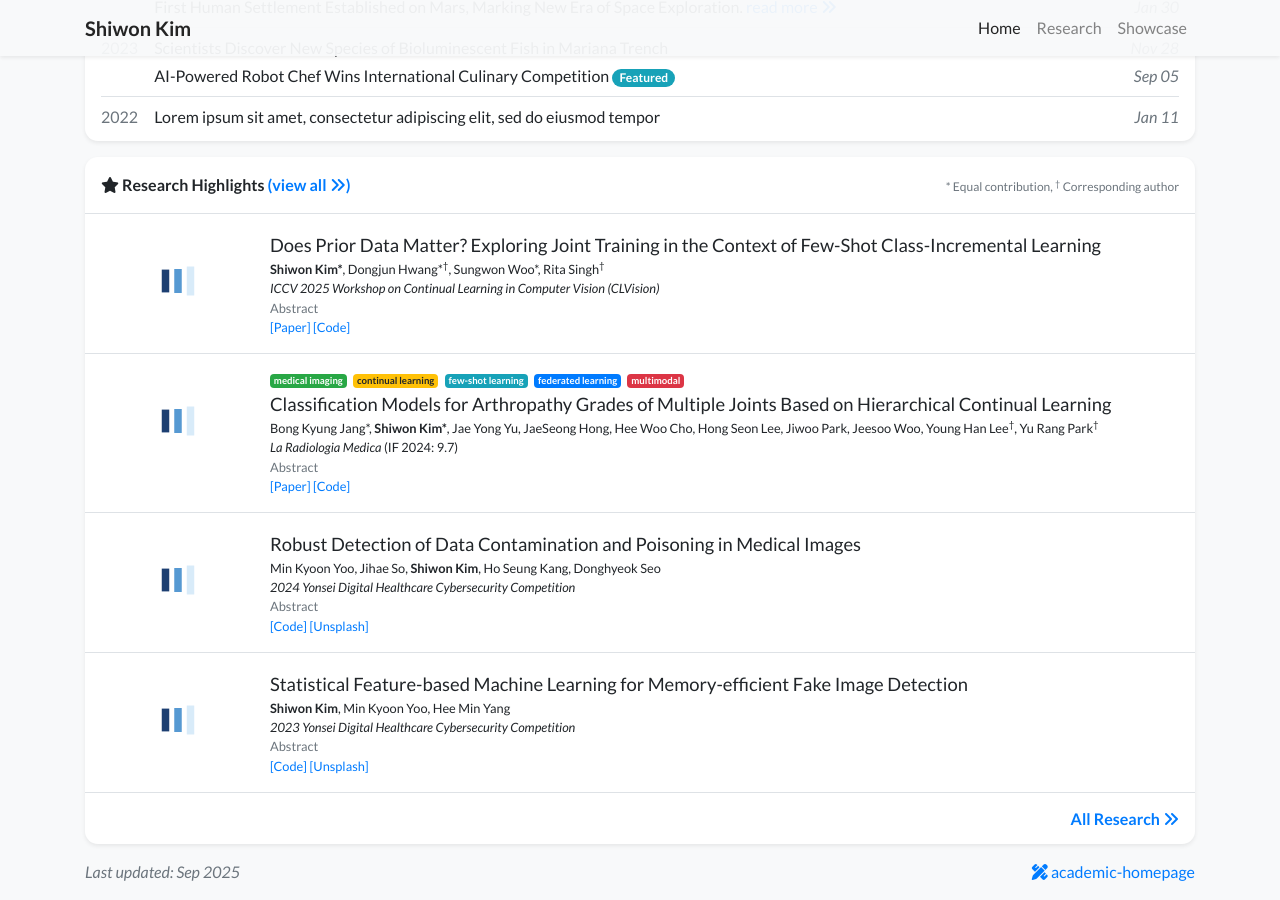
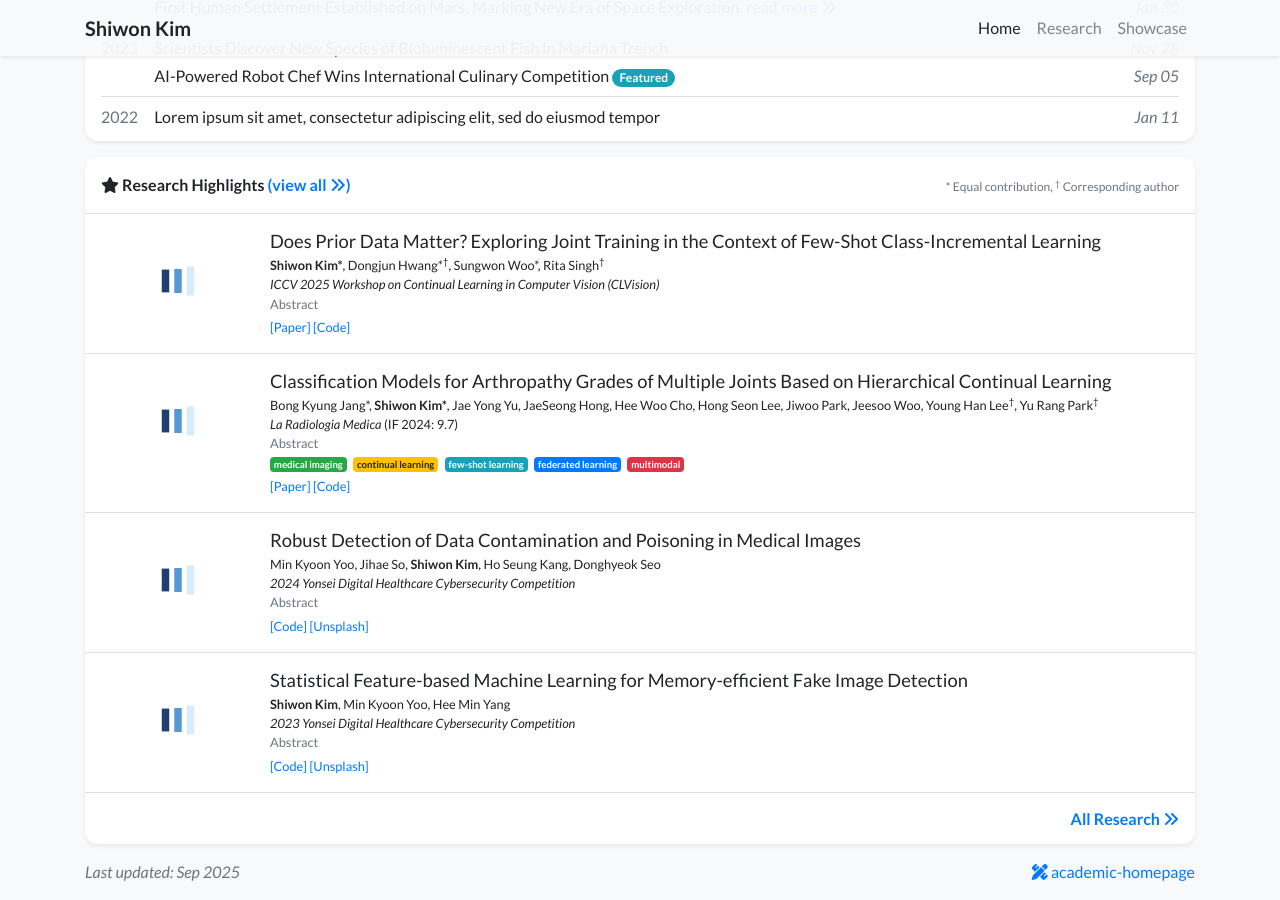
Before and after one commit to shiwonkim/shiwonkim.github.io, a Jekyll site: the page built from index.html, in a window 1280 px wide and 900 px high, scrolled down 742 px. Built offline with Jekyll 4.4.1, drawn with Linux system fonts in a browser that asks for light colours; nearby versions of some CDN libraries; a style sheet for code colours, icons or effects is not loaded.

Commit message:
edit profile

```diff
--- a/_includes/widgets/publication_item.html
+++ b/_includes/widgets/publication_item.html
@@ -9,6 +9,10 @@
             {%- endif -%}
         </div>
         <div class="col-md-9 col-xl-10 p-3 pl-md-0">
+            <h5 class="mt-0 mb-1 font-weight-normal" style="font-size: 1.15rem;">{{ item.title }}</h5>
+            <p class="mt-0 mb-0 small">{% include widgets/author_list.html authors=item.authors %}</p>
+            <p class="mt-0 mb-0 small">{{item.pub_pre}} <i>{{ item.pub }}</i> {{ item.pub_post }} {{ item.pub_date }} {{ item.pub_last }} <span data-semantic-scholar-id="{{ item.semantic_scholar_id }}"></span></p>
+            <p class="mt-0 mb-0 small text-muted">{{ item.abstract }}</p>
             <!-- TAG BADGES -->
             {% if item.tags %}
             <p class="mt-0 mb-1 small">
@@ -40,10 +44,6 @@
                 {% endfor %}
             </p>
             {% endif %} -->
-            <h5 class="mt-0 mb-1 font-weight-normal" style="font-size: 1.15rem;">{{ item.title }}</h5>
-            <p class="mt-0 mb-0 small">{% include widgets/author_list.html authors=item.authors %}</p>
-            <p class="mt-0 mb-0 small">{{item.pub_pre}} <i>{{ item.pub }}</i> {{ item.pub_post }} {{ item.pub_date }} {{ item.pub_last }} <span data-semantic-scholar-id="{{ item.semantic_scholar_id }}"></span></p>
-            <p class="mt-0 mb-0 small text-muted">{{ item.abstract }}</p>
             <p class="small pb-0 mb-0 lh-125 text-muted abstract-links">
                 {% for link in item.links %}
                 {% if link[1].url %}
```
